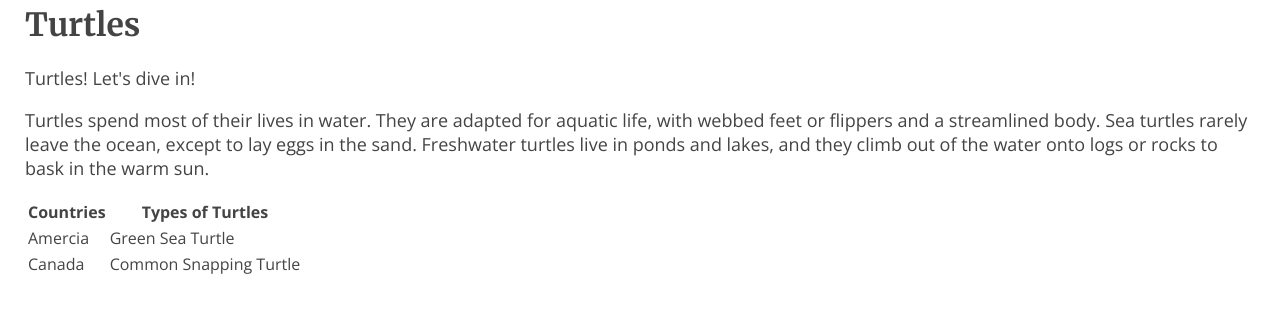
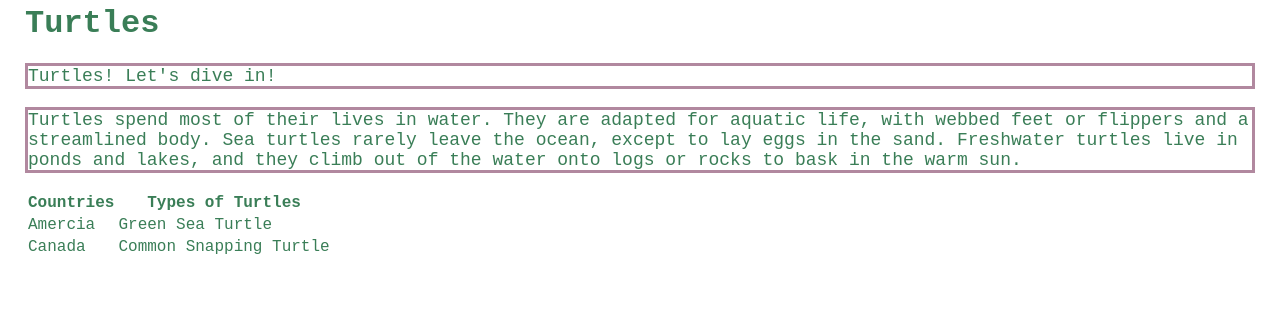
Before and after one commit to Sasai2332/Turtles-, a plain HTML site: page index.html in a window 1280 px wide. Drawn offline with nearby package versions, Linux system fonts and the light colour scheme.

Commit message:
Update style.css

```diff
--- a/style.css
+++ b/style.css
@@ -1,16 +1,21 @@
 /* Fonts from Google Fonts - more at https://fonts.google.com */
 @import url('https://fonts.googleapis.com/css?family=Open+Sans:400,700');
 @import url('https://fonts.googleapis.com/css?family=Merriweather:400,700');
+
 body {
   background-color: white;
-  font-family: "Open Sans", sans-serif;
+  font-family: "Courier New", Monospace;
   padding: 5px 25px;
   font-size: 18px;
   margin: 0;
-  color: #444;
+  color: #3a7e57;
 }
-
+p {
+  border-style: solid;
+  border-widith: 10px;
+  border-color: #b1889f
+}
 h1 {
-  font-family: "Merriweather", serif;
+  font-family: "Courier New", monospace;
   font-size: 32px;
 }
```
